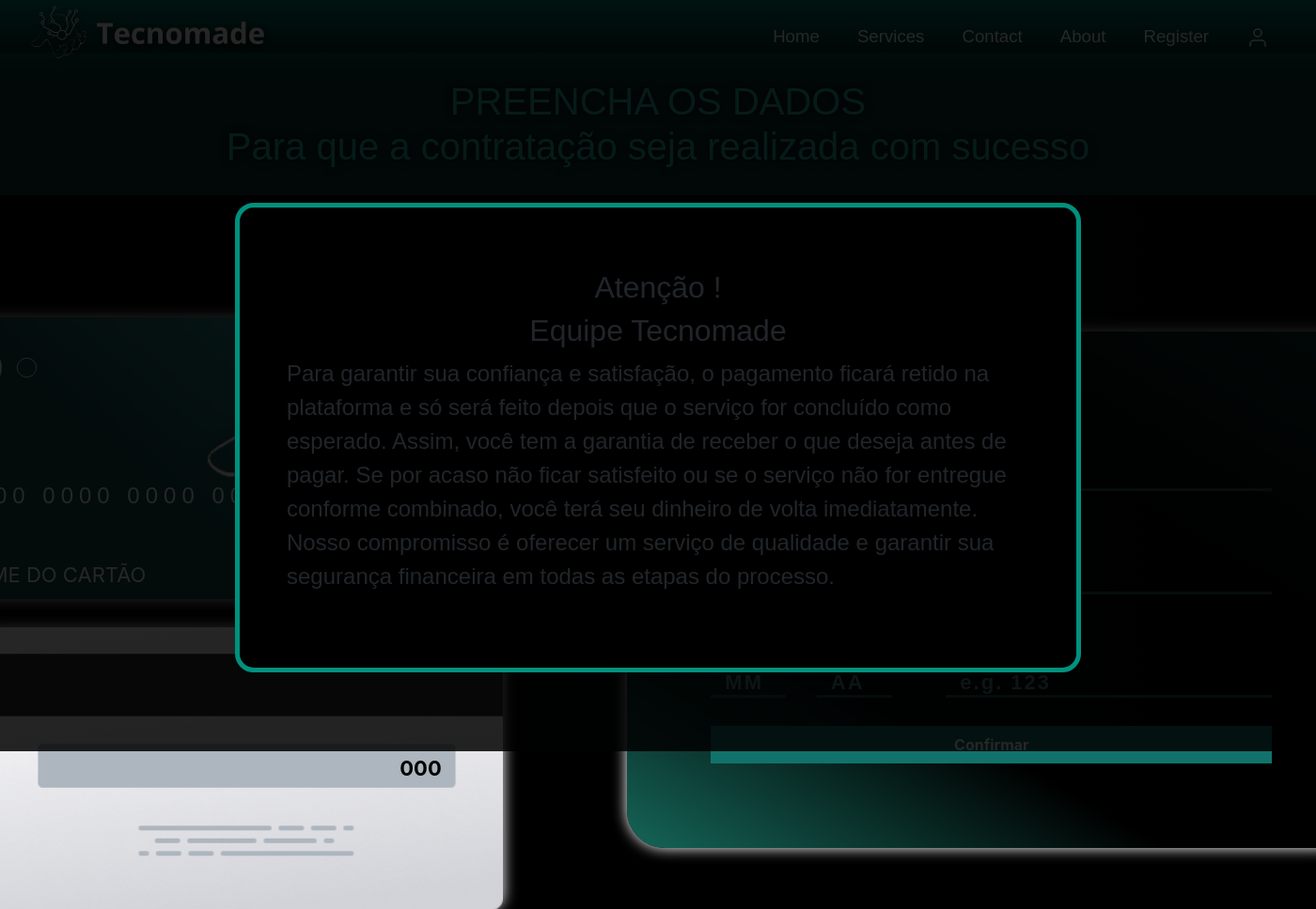
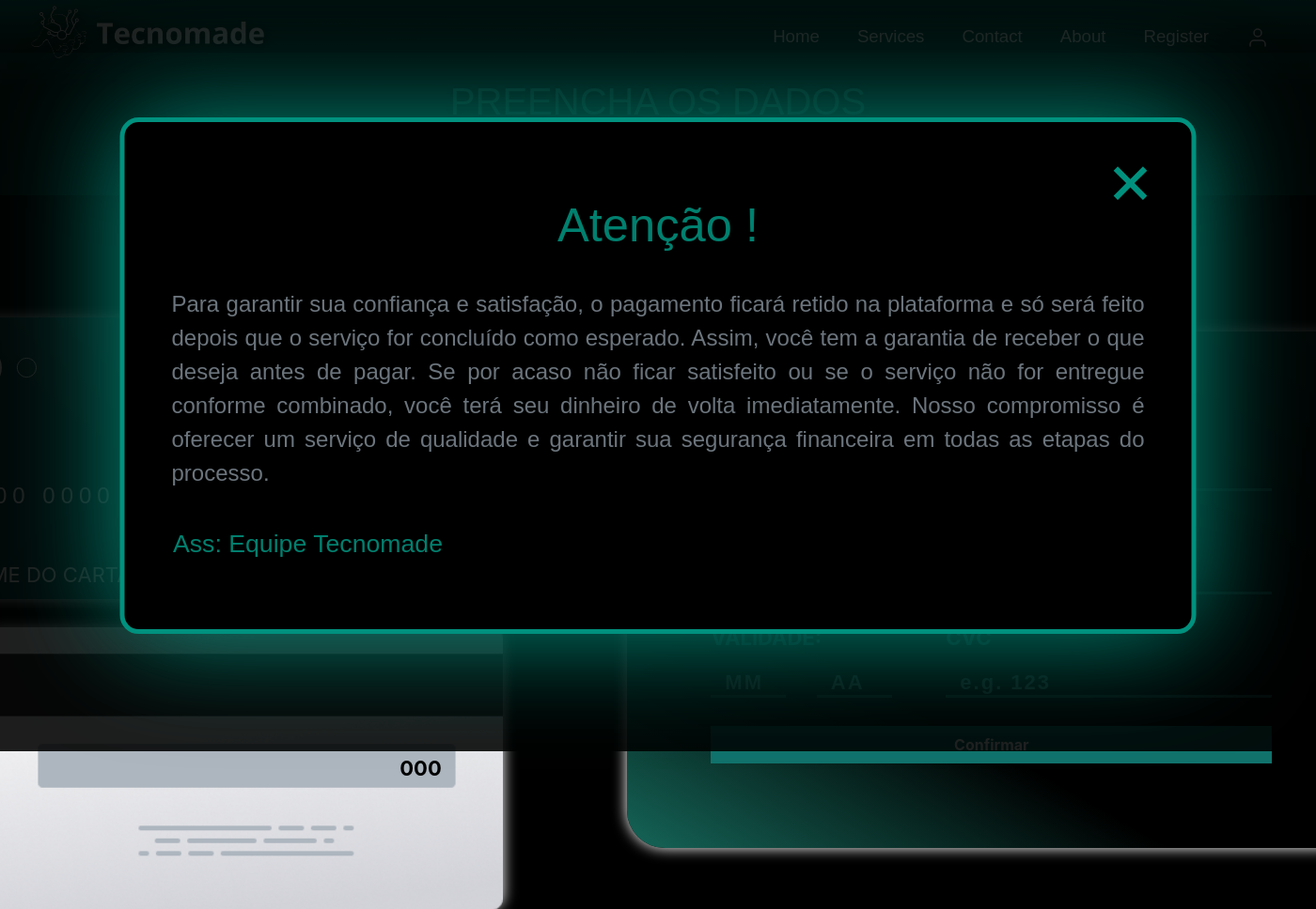
Before and after one commit to 5h3n0/tecnomade, a PHP site: page /tecnomade/cartao.php in a window 1400 px wide; the page is wider, and only the part inside the window is pictured. Shown: the top 968 px of that part at 94% size. Run offline with PHP 8.4, Linux system fonts and the light colour scheme.

Commit message:
mod page cartao

```diff
--- a/cartao.php
+++ b/cartao.php
@@ -28,7 +28,16 @@
 </head>
 
 <body>
-  <div class="background">
+<div class="section_alerta">
+<div class="bloco_alerta"></div>
+  <div class="card_alerta">
+    <svg class="bnt_close_aleta" height="16" viewBox="0 0 16 16" width="16" xmlns="http://www.w3.org/2000/svg"><polygon fill-rule="evenodd" points="8 9.414 3.707 13.707 2.293 12.293 6.586 8 2.293 3.707 3.707 2.293 8 6.586 12.293 2.293 13.707 3.707 9.414 8 13.707 12.293 12.293 13.707 8 9.414"/></svg>
+  <h2 class="Tt_alert"> Atenção !</h2>
+  <p>Para garantir sua confiança e satisfação, o pagamento ficará retido na plataforma e só será feito depois que o serviço for concluído como esperado. Assim, você tem a garantia de receber o que deseja antes de pagar. Se por acaso não ficar satisfeito ou se o serviço não for entregue conforme combinado, você terá seu dinheiro de volta imediatamente. Nosso compromisso é oferecer um serviço de qualidade e garantir sua segurança financeira em todas as etapas do processo.</p>
+  <h2 class="text_equipe_tt">Ass: Equipe Tecnomade</h2>
+</div>
+</div>
+<div class="background">
     <div class="animation">
     </div>
   </div>
@@ -99,14 +108,7 @@ include_once('navHome.php');
   </main>
 
   </div>
-<div class="bloco_alerta">
-  <div class="card_alerta">
-    <svg height="16" viewBox="0 0 16 16" width="16" xmlns="http://www.w3.org/2000/svg"><polygon fill-rule="evenodd" points="8 9.414 3.707 13.707 2.293 12.293 6.586 8 2.293 3.707 3.707 2.293 8 6.586 12.293 2.293 13.707 3.707 9.414 8 13.707 12.293 12.293 13.707 8 9.414"/></svg>
-  <h2 class="Tt_alert"> Atenção !</h2>
-  <h2 class="text_equipe_tt">Equipe Tecnomade</h2>
-  <p>Para garantir sua confiança e satisfação, o pagamento ficará retido na plataforma e só será feito depois que o serviço for concluído como esperado. Assim, você tem a garantia de receber o que deseja antes de pagar. Se por acaso não ficar satisfeito ou se o serviço não for entregue conforme combinado, você terá seu dinheiro de volta imediatamente. Nosso compromisso é oferecer um serviço de qualidade e garantir sua segurança financeira em todas as etapas do processo.</p>
-</div>
-</div>
+
 
 
 <?php
--- a/connect.php
+++ b/connect.php
@@ -1,7 +1,7 @@
 <?php
 $serverName = "localhost";
 $userName = "root";
-$serverPass = "usbw";
+$serverPass = "";
 $dbName = "tecnomadedb";
 
 $conn = new mysqli($serverName, $userName, $serverPass, $dbName);
--- a/css/cartao.css
+++ b/css/cartao.css
@@ -350,23 +350,74 @@ button:hover {
   height: 100%;
   width: 100%;
   display: block;
-  background-color: rgba(0, 0, 0, 0.852);
+  background-color: rgba(0, 0, 0, 0.877);
   top: 0;
   position: absolute;
-  z-index: 99;
+  z-index: 10;
+  transition: opacity 1s ease;
+  animation: fadeIn 2s ease forwards;
 }
 
-div .card_alerta{
+.card_alerta{
     background-color: black;
-    width: 900px;
-    padding: 50px;
+    width: 1145px;
+    padding: 80px 50px 50px 50px;
     border-radius: 20px;
     border: 5px solid #00917e;
     min-height: 500px;
     display: flex;
     align-items: center;
     flex-direction: column;
-    position: relative;
-    top: 27%;
-    margin: auto;
+    position: absolute;
+    top: 50%;
+    left: 50%;
+    transform: translate(-50%, -50%);
+    z-index: 11;
+    filter: drop-shadow( 0 0 60px #00917e);
+    transition: opacity 1s ease;
+    animation: fadeIn 2s ease forwards;
 }
+
+@keyframes fadeIn {
+  from {
+    opacity: 0;
+  }
+
+  to {
+    opacity: 1;
+  }
+}
+
+
+h2.Tt_alert {
+  color: rgb(0, 128, 111);
+  font-size: 38pt;
+  margin-bottom: 35px;
+}
+
+h2.text_equipe_tt {
+  color: rgb(0, 128, 111);
+  font-size: 20pt;
+  position: relative;
+  margin: 25px 745px 25px 0;
+}
+
+.card_alerta p {
+  color: #6c757d;
+  text-align: justify;
+  font-size: 18pt;
+}
+
+.bnt_close_aleta{
+  position: absolute;
+  top: 40px;
+  right: 40px;
+  height: 50px;
+  width: 50px;
+  fill: #00917e;
+}
+
+.bnt_close_aleta:hover{
+    transform: scale(1.2);
+    filter: drop-shadow( 0 0 20px #00917e);
+  }
--- a/js/cartao.js
+++ b/js/cartao.js
@@ -17,6 +17,7 @@ const mesDig = document.querySelector("#mes");
 //cvc
 const cvcDig = document.querySelector("#cvc");
 const cvc = document.querySelector(".cvc");
+const section_alerta = document.querySelector(".section_alerta");
 
 cvcDig.addEventListener("input", () => {
   cvc.innerHTML = cvcDig.value;
@@ -127,13 +128,33 @@ confirm.addEventListener("click", (e) => {
     hasOnlyAno(anoDig.value) &&
     hasOnlyMes(mesDig.value)
   ) {
+    section_alerta.style.display = "block";
     formulario.style.display = "none";
+    window.scrollTo({ top: 0 });
+    document.body.style.overflow = "hidden";
     obrigado.style.display = "block";
+
   }
 });
+
+ function removerDivs() {
+            const divs = document.querySelectorAll('.section_alerta');
+            divs.forEach(div => {
+                div.remove();
+            });
+        }
+
+        setTimeout(removerDivs, 30000);
 
 continua.addEventListener("click", (e) => {
   formulario.style.display = "grid";
   obrigado.style.display = "none";
 });
-//
+
+
+
+
+document.querySelector(".bnt_close_aleta").addEventListener("click", function(){
+  section_alerta.remove();
+  document.body.style.overflow = "";
+});
```
Also changed, not shown: upload/b319036cecfb45284a603cbc3be736c5.jpg (added).
